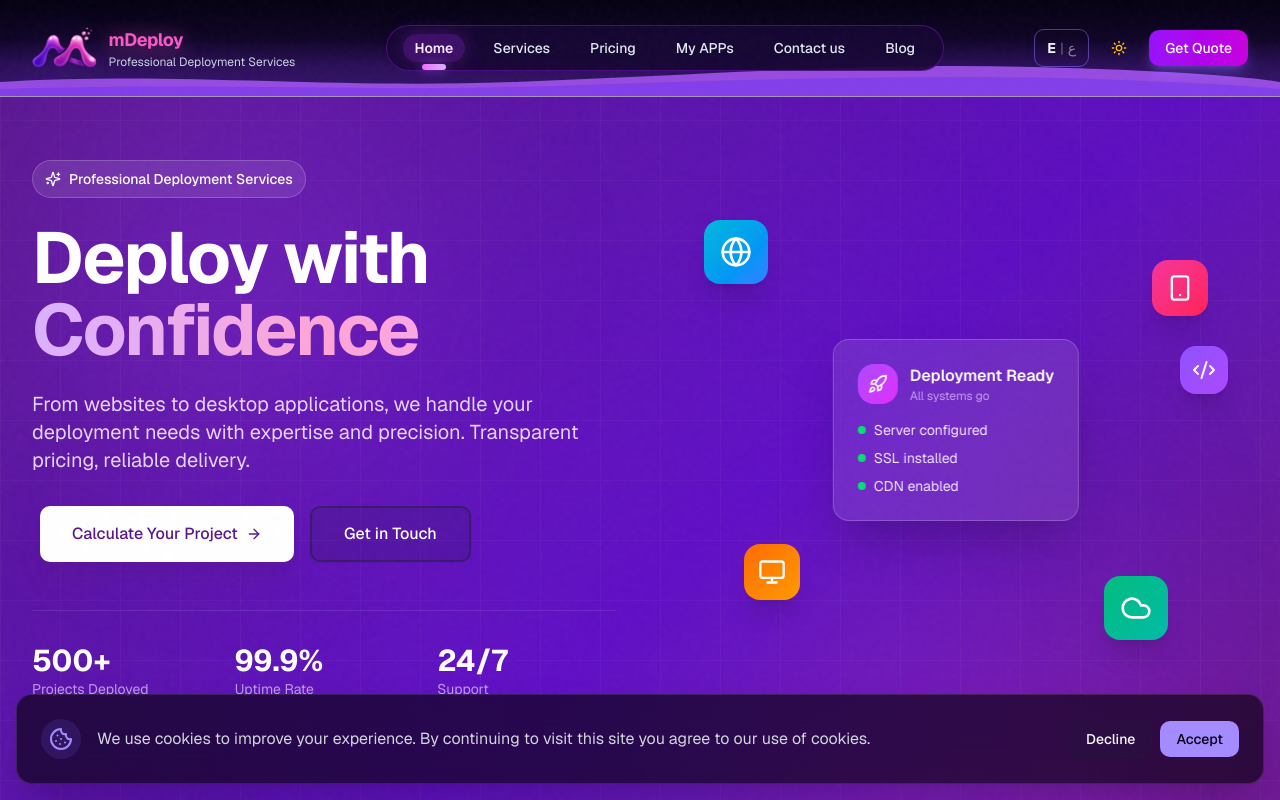
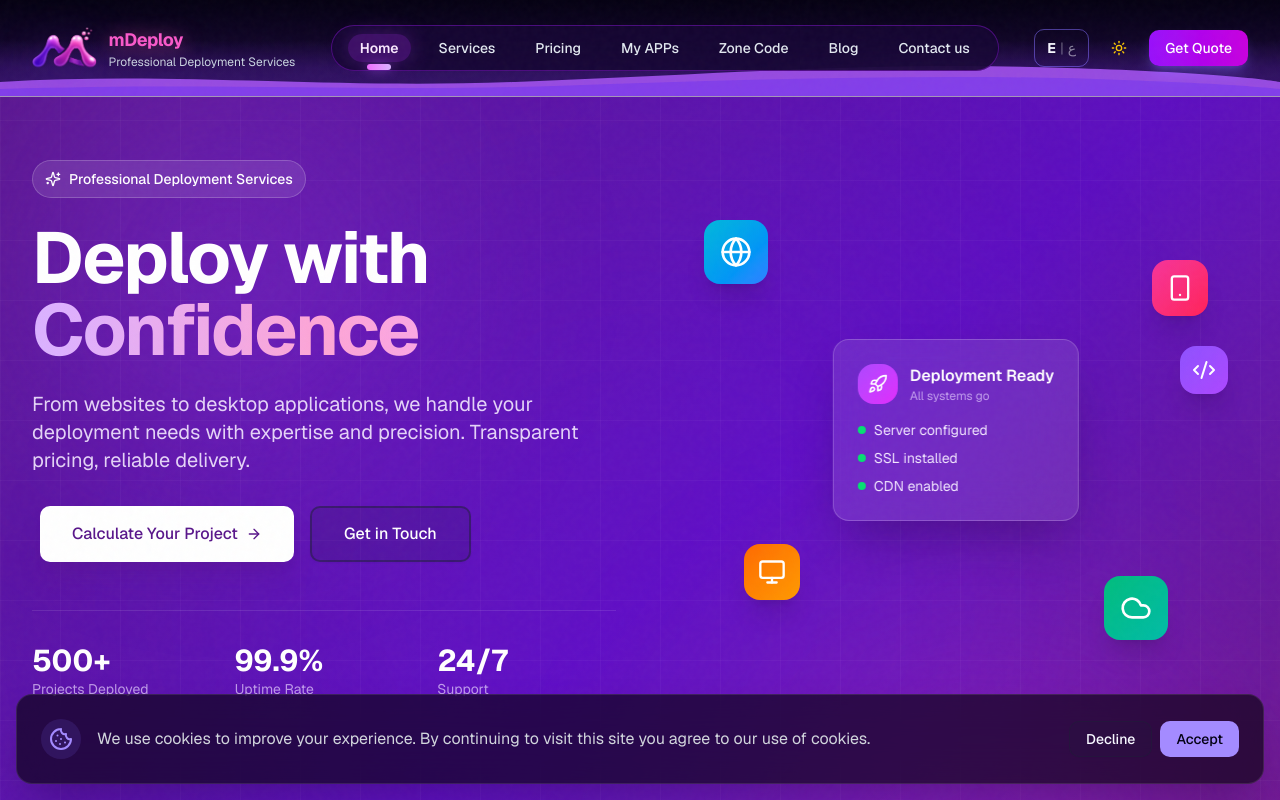
Before and after one commit to mDeploys/mdeploy, a Next.js app: page / in a window 1280 px wide. Shown: the top 800 px of the page. Built offline with nearby package versions, Linux system fonts and the light colour scheme.

Commit message:
feat: Add Header component with responsive navigation, theme toggle, and language switching, supported by new translation utilities.

```diff
--- a/components/header.tsx
+++ b/components/header.tsx
@@ -58,6 +58,8 @@ export function Header() {
     { href: "/#services", label: t.services, active: isServices },
     { href: "/calculator", label: t.calculator, active: isCalculator },
     { href: "/apps", label: t.appsGallery.title, active: isApps },
+    { href: "https://github.mdeploy.dev", label: t.zoneCode, active: false, external: true },
+    { href: "https://jalalnasser.com", label: t.blog, active: false, external: true },
     { href: "/contact", label: t.contact, active: isContact },
   ]
 
@@ -103,18 +105,22 @@ export function Header() {
 
         <div className="hidden items-center justify-center gap-4 rounded-full border border-purple-100/60 bg-white/80 dark:border-purple-800/60 dark:bg-[#160733]/85 px-4 py-2 shadow-[0_10px_35px_-25px_rgba(79,70,229,0.9)] backdrop-blur-md md:flex">
           {navLinks.map((link) => (
+            link.external ? (
+              <a
+                key={link.label}
+                href={link.href}
+                target="_blank"
+                rel="noopener noreferrer"
+                className={navLinkClass(link.active)}
+              >
+                {link.label}
+              </a>
+            ) : (
               <Link key={link.label} href={link.href} className={navLinkClass(link.active)}>
                 {link.label}
               </Link>
+            )
           ))}
-          <a
-            href="https://jalalnasser.com"
-            target="_blank"
-            rel="noopener noreferrer"
-            className={navLinkClass(false)}
-          >
-            {t.blog}
-          </a>
         </div>
 
         <div className="hidden items-center gap-3 md:flex">
@@ -162,6 +168,18 @@ export function Header() {
             </div>
             <div className="flex flex-col gap-4 p-4">
               {navLinks.map((link) => (
+                link.external ? (
+                  <a
+                    key={link.label}
+                    href={link.href}
+                    target="_blank"
+                    rel="noopener noreferrer"
+                    className={mobileLinkClass(link.active)}
+                    onClick={() => setMobileMenuOpen(false)}
+                  >
+                    {link.label}
+                  </a>
+                ) : (
                   <Link
                     key={link.label}
                     href={link.href}
@@ -170,16 +188,8 @@ export function Header() {
                   >
                     {link.label}
                   </Link>
+                )
               ))}
-              <a
-                href="https://jalalnasser.com"
-                target="_blank"
-                rel="noopener noreferrer"
-                className={mobileLinkClass(false)}
-                onClick={() => setMobileMenuOpen(false)}
-              >
-                {t.blog}
-              </a>
               <Button asChild className="w-full bg-gradient-to-r from-purple-600 to-fuchsia-600 text-white">
                 <Link href="/calculator" onClick={() => setMobileMenuOpen(false)}>
                   {t.getQuote}
--- a/lib/translations.ts
+++ b/lib/translations.ts
@@ -5,6 +5,7 @@ export const translations = {
     calculator: "Pricing",
     contact: "Contact us",
     blog: "Blog",
+    zoneCode: "Zone Code",
     getQuote: "Get Quote",
     language: "Language",
     english: "English",
@@ -521,6 +522,7 @@ export const translations = {
     calculator: "الأسعار",
     contact: "تواصل معنا",
     blog: "المدونة",
+    zoneCode: "Zone Code",
     getQuote: "احصل على عرض سعر",
     language: "اللغة",
     english: "English",
```
Lines whose indentation alone changed are shown as unchanged.
